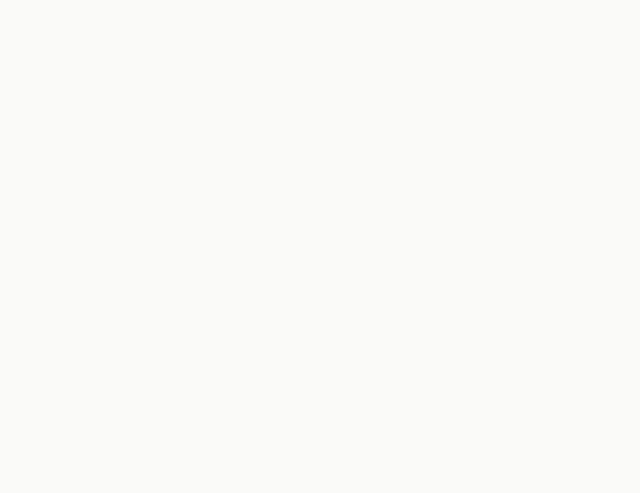
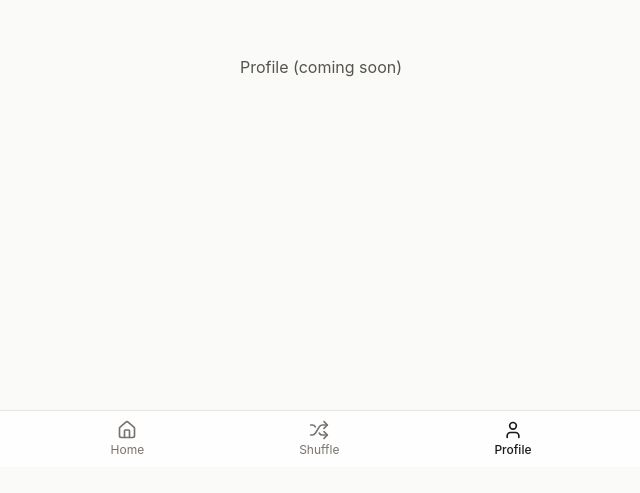
Before and after one commit to printlnalex/GoMacro, a React app in the folder frontend/: page /profile in a window 1280 px wide. Before the commit this address had no page. Shown: the part 333-826 px from the top of the page, without its empty margins (319-959 px from the left). Before the commit the page ends 800 px from the top, so only its background shows below. Built offline with nearby package versions, Linux system fonts and the light colour scheme; the HTML template or start-up script is replaced by a standard one.

Commit message:
Temporary navbar for dev

```diff
--- a/frontend/src/App.tsx
+++ b/frontend/src/App.tsx
@@ -1,16 +1,20 @@
 import { BrowserRouter, Routes, Route } from 'react-router-dom';
+import BottomNav from './components/BottomNav';
 import Index from './pages/Index';
+import Profile from './pages/Profile';
 import Recommendation from './pages/Recommendation';
 import './App.css';
 
 function App() {
   return (
     <BrowserRouter>
-      <div className="min-h-screen w-full max-w-xl mx-auto bg-background flex flex-col items-center">
+      <div className="min-h-screen w-full max-w-xl mx-auto bg-background flex flex-col items-center pb-16">
         <Routes>
           <Route path="/" element={<Index />} />
           <Route path="/recommendation" element={<Recommendation />} />
+          <Route path="/profile" element={<Profile />} />
         </Routes>
+        <BottomNav />
       </div>
     </BrowserRouter>
   );
--- /dev/null
+++ b/frontend/src/components/BottomNav.tsx
@@ -0,0 +1,36 @@
+import { Home, Shuffle, User } from 'lucide-react';
+import { NavLink } from 'react-router-dom';
+
+const navItems = [
+  { to: '/', icon: Home, label: 'Home' },
+  { to: '/recommendation', icon: Shuffle, label: 'Shuffle' },
+  { to: '/profile', icon: User, label: 'Profile' },
+];
+
+function BottomNav() {
+  return (
+    <nav
+      className="fixed bottom-0 left-0 right-0 z-10 border-t border-stone-200 bg-white/95 backdrop-blur supports-[backdrop-filter]:bg-white/80"
+      aria-label="Main navigation"
+    >
+      <div className="mx-auto flex h-14 max-w-xl items-center justify-around">
+        {navItems.map(({ to, icon: Icon, label }) => (
+          <NavLink
+            key={to}
+            to={to}
+            className={({ isActive }) =>
+              `flex flex-col items-center gap-0.5 px-4 py-2 text-xs transition-colors ${
+                isActive ? 'text-stone-900 font-medium' : 'text-stone-500 hover:text-stone-700'
+              }`
+            }
+          >
+            <Icon className="h-5 w-5" aria-hidden />
+            <span>{label}</span>
+          </NavLink>
+        ))}
+      </div>
+    </nav>
+  );
+}
+
+export default BottomNav;
--- /dev/null
+++ b/frontend/src/pages/Profile.tsx
@@ -0,0 +1,9 @@
+function Profile() {
+  return (
+    <main className="flex min-h-screen w-full max-w-xl flex-col items-center justify-center px-4 py-8">
+      <p className="text-stone-600">Profile (coming soon)</p>
+    </main>
+  );
+}
+
+export default Profile;
```
